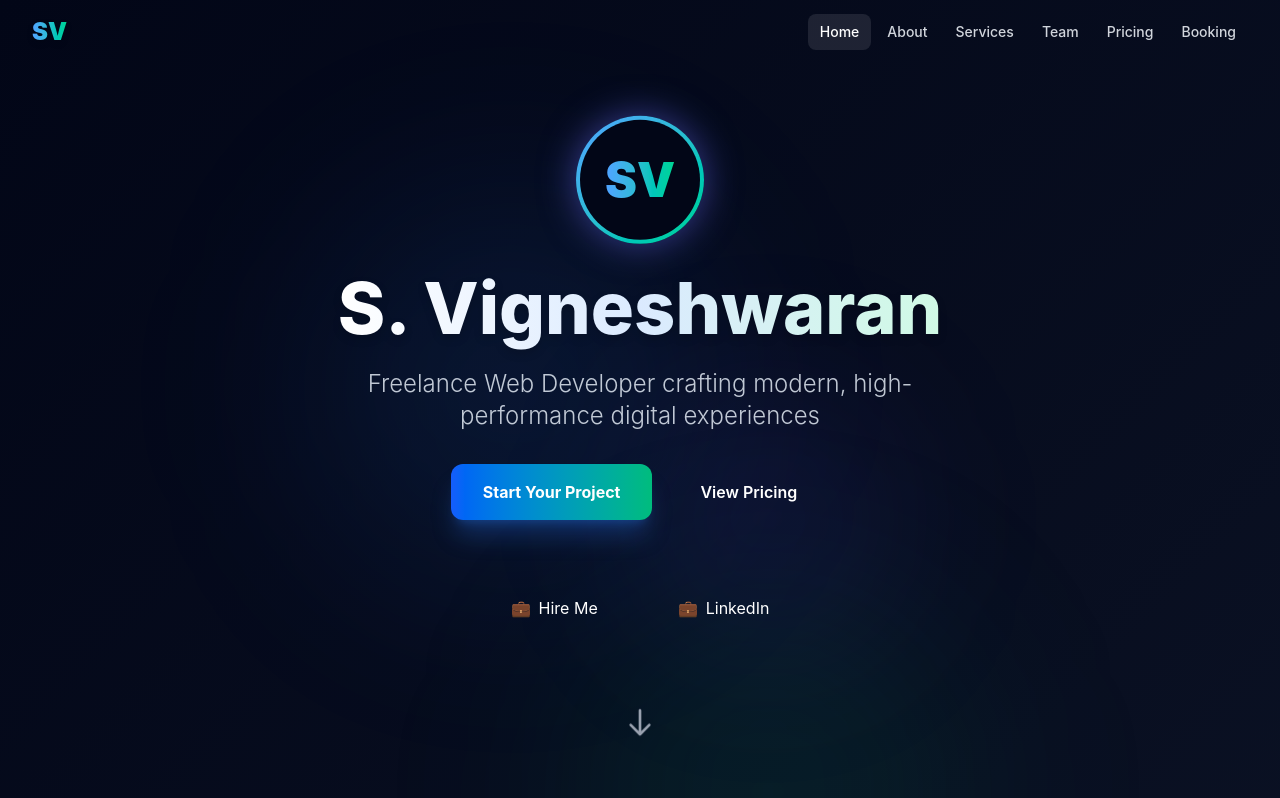
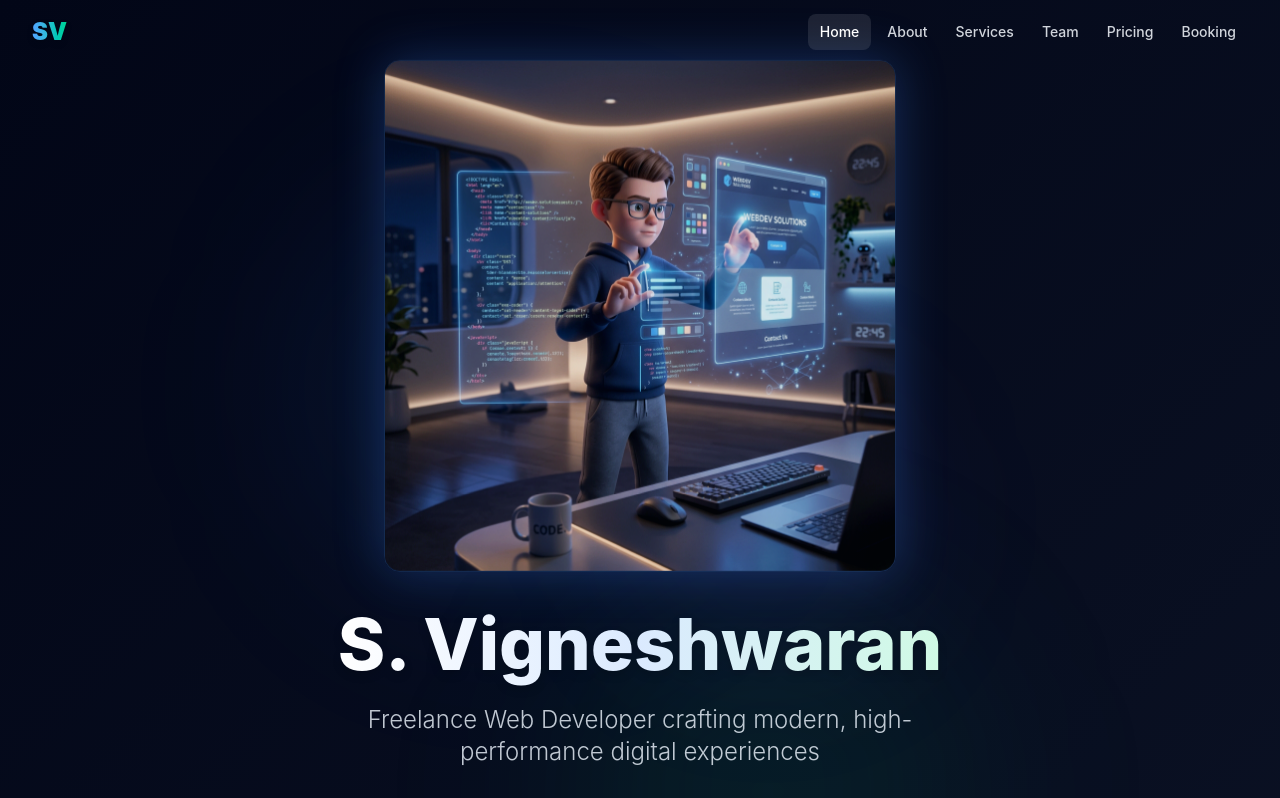
Before and after one commit to VIGNESH007-DE/booking-web, a React (Vite) app in the folder freelance-developer-portfolio-website/: page / in a window 1280 px wide. Shown: the top 798 px of the page. Built offline with nearby package versions, Linux system fonts and the light colour scheme.

Commit message:
feat: Add cinematic 3D futuristic hologram developer image to hero section

```diff
--- a/freelance-developer-portfolio-website/src/App.tsx
+++ b/freelance-developer-portfolio-website/src/App.tsx
@@ -1,6 +1,7 @@
 import { useState, useEffect, useRef } from 'react';
 import { initializeApp } from 'firebase/app';
 import { getFirestore, collection, addDoc, serverTimestamp } from 'firebase/firestore';
+import heroImage from './assets/hero_image.png';
 
 // Firebase Configuration - Replace with your own config
 const firebaseConfig = {
@@ -329,15 +330,12 @@ export default function App() {
       <section id="home" className="min-h-screen flex items-center justify-center relative px-4 pt-16">
         <div className="max-w-7xl mx-auto text-center z-10">
           <ScrollReveal>
-            <div className="mb-6 inline-block animate-float">
-              <div className="w-32 h-32 mx-auto rounded-full bg-gradient-to-br from-blue-400 to-emerald-400 p-1 animate-pulse-glow shadow-[0_0_40px_rgba(59,130,246,0.3)]">
-                <div className="w-full h-full rounded-full bg-[#020617] flex items-center justify-center">
-                  <span className="text-5xl font-black bg-gradient-to-r from-blue-400 to-emerald-400 bg-clip-text text-transparent">
-                    SV
-                  </span>
+             <div className="mb-8 inline-block animate-float w-full max-w-lg mx-auto">
+                <div className="relative rounded-2xl overflow-hidden shadow-[0_0_50px_rgba(59,130,246,0.3)] border border-blue-400/20 group">
+                  <div className="absolute inset-0 bg-blue-500/10 mix-blend-overlay z-10 transition-opacity duration-500 group-hover:opacity-0"></div>
+                  <img src={heroImage} alt="Futuristic Developer" className="w-full h-auto object-cover opacity-90 transition duration-700 group-hover:opacity-100 group-hover:scale-105" />
                 </div>
-              </div>
-            </div>
+             </div>
           </ScrollReveal>
 
           <ScrollReveal delay={200}>
```
Also changed, not shown: freelance-developer-portfolio-website/src/assets/hero_image.png (added).
